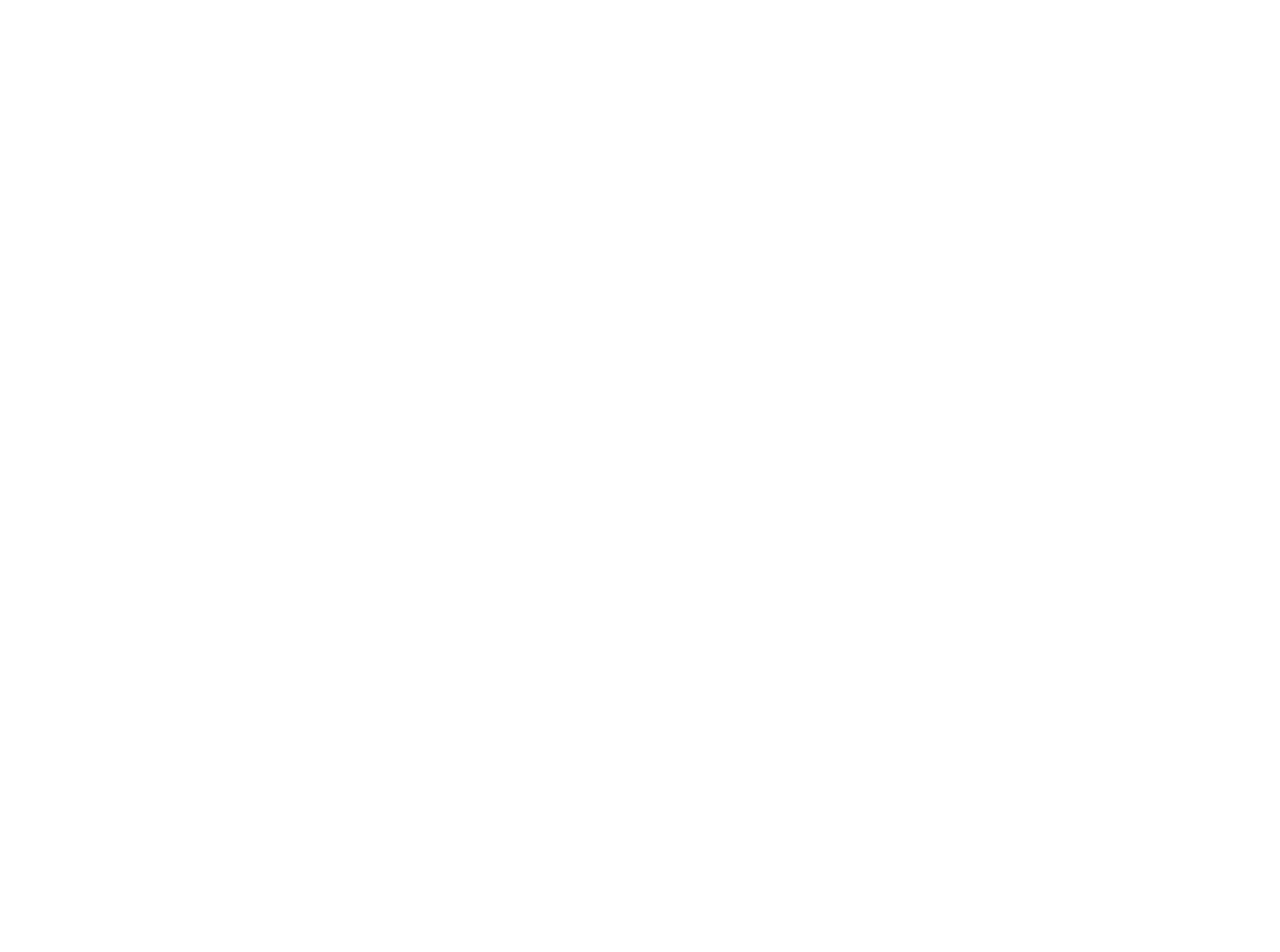
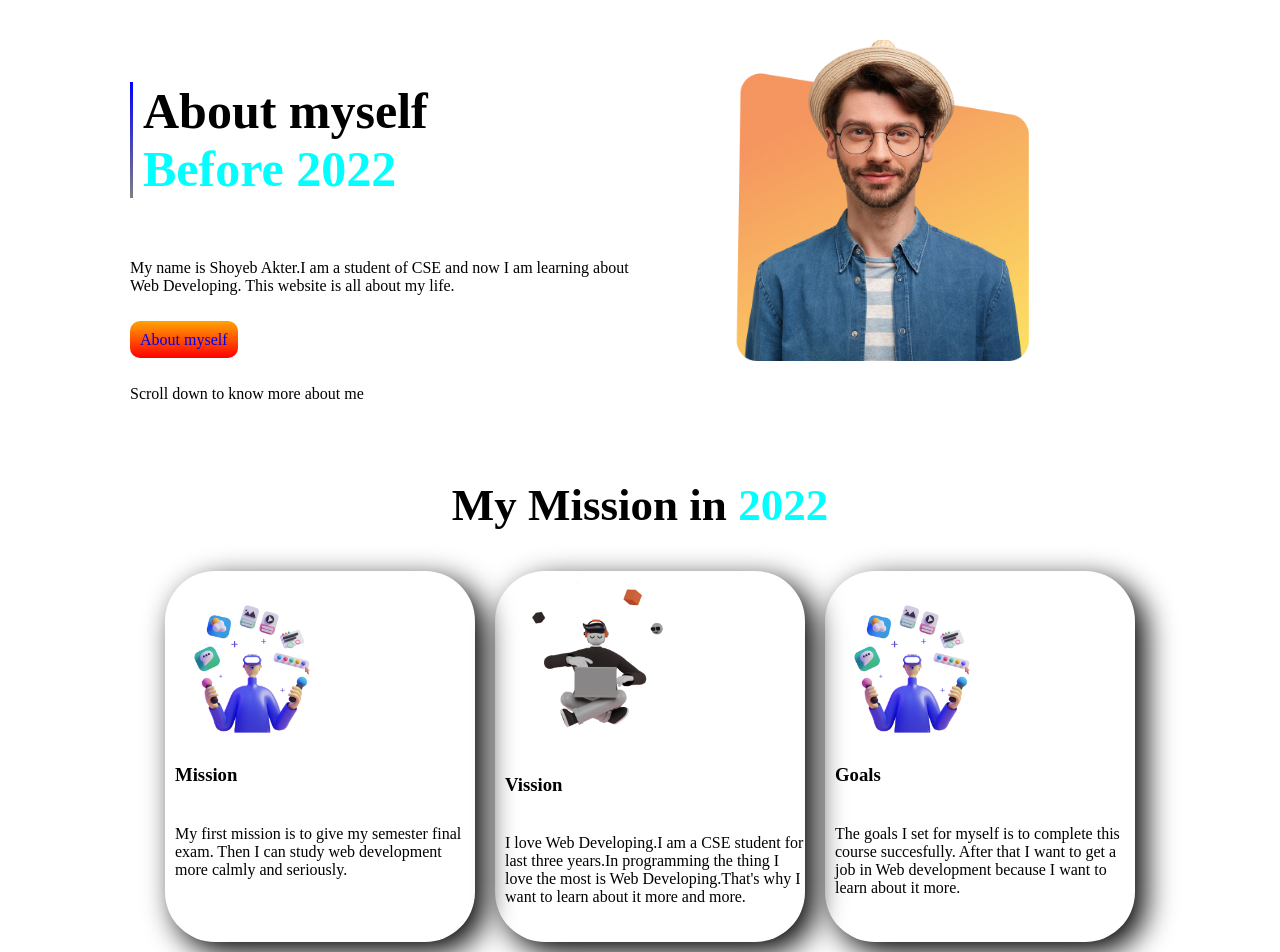
Before and after one commit to ShoyebAkter/my-porfolio, a plain HTML site: page index.html in a window 1280 px wide. Shown: the top 952 px of the page. Before the commit the page ends 800 px from the top, so only its background shows below. Drawn offline with Linux system fonts and the light colour scheme.

Commit message:
second commit

```diff
--- a/index.html
+++ b/index.html
@@ -5,11 +5,62 @@
     <meta charset="UTF-8">
     <meta http-equiv="X-UA-Compatible" content="IE=edge">
     <meta name="viewport" content="width=device-width, initial-scale=1.0">
-    <title>Document</title>
+    <title>Shoyeb Akter</title>
+    <link rel="stylesheet" href="style.css">
 </head>
 
 <body>
+    <section>
+        <div class="half">
+            <h1>About myself <br> <span class="nl"> Before 2022</span></h1>
+            <p>My name is Shoyeb Akter.I am a student of CSE and
+                now I am learning about Web Developing.
+                This website is all about my life.
+            </p>
+            <a href="\blank">About myself</a>
+            <p>Scroll down to know more about me</p>
+        </div>
+        <div class="half">
+            <img src="person-1.png" alt="">
+        </div>
+    </section>
+    <h2>My Mission in <span class="nl">2022 </span> </h2>
+    <section>
+        <div class="mission">
+            <img src="illustrator-1.png" alt="">
+            <h3>Mission</h3>
+            <p>My first mission is to give my semester final exam.
+                Then I can study web development more calmly and seriously.
+            </p>
+        </div>
+        <div class="mission">
+            <img src="illustrator-2.png" alt="">
+            <h3>Vission</h3>
+            <p>
+                I love Web Developing.I am a CSE student for last three years.In programming
+                the thing I love the most is Web Developing.That's why I want to learn about it more and more.
+            </p>
+        </div>
+        <div class="mission">
+            <img src="illustrator-1.png" alt="">
+            <h3>Goals</h3>
+            <p>
+                The goals I set for myself is to complete this course succesfully.
+                After that I want to get a job in Web development because I want to learn about it more.
+            </p>
+        </div>
+    </section>
+    <section>
+        <img src="coding.png" alt="">
+        <div class="third-sec">
 
+            <h2>My Future Plan </h2>
+            <p>My future plan is to graduate from my university.I want to
+                learn more about this background.So I want to study more and go abroad.My future plan is to go to
+                Germany.
+            </p>
+        </div>
+    </section>
 </body>
 
 </html>
--- /dev/null
+++ b/style.css
@@ -0,0 +1,48 @@
+body {
+  margin: 0;
+}
+section {
+  justify-content: center;
+  display: flex;
+  margin: 40px;
+}
+.half {
+  width: 50%;
+  margin-left: 90px;
+}
+img {
+  width: 60%;
+}
+h1 {
+  padding-left: 10px;
+  font-size: 50px;
+  border-left: 3px solid;
+  border-image: linear-gradient(blue, gray);
+  border-image-slice: 1;
+}
+h2 {
+  text-align: center;
+  font-size: 45px;
+}
+.nl {
+  color: aqua;
+}
+p {
+  padding: 20px 0px;
+}
+a {
+  text-decoration: none;
+  background-image: linear-gradient(orange, red);
+  padding: 10px;
+  border-radius: 10px;
+}
+.mission {
+  width: 25%;
+  margin-left: 20px;
+  padding-left: 10px;
+  border-radius: 50px;
+  box-shadow: 10px 10px 30px black;
+}
+.third-sec {
+  display: flex;
+}
```
Also changed, not shown: coding.png (added), illustrator-1.png (added), illustrator-2.png (added), illustrator-3.png (added), person-1.png (added), 1 other file.
